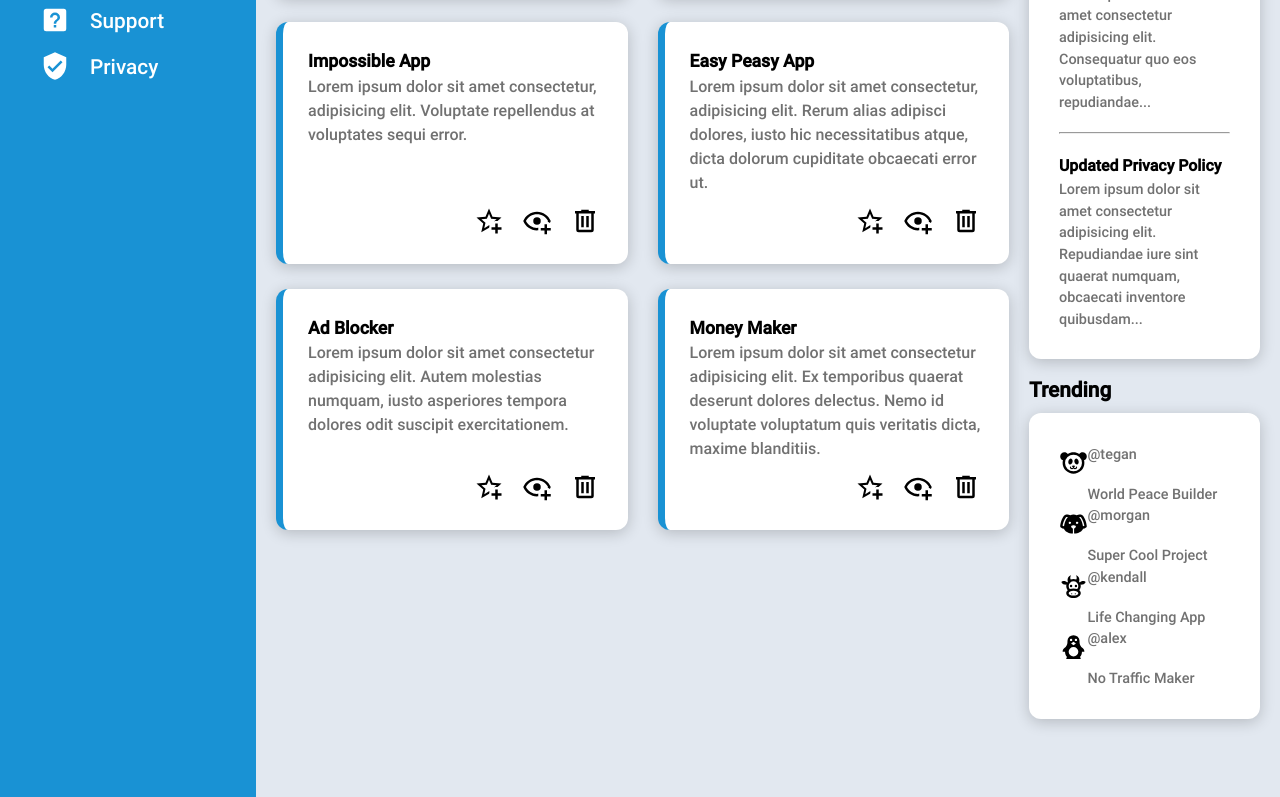
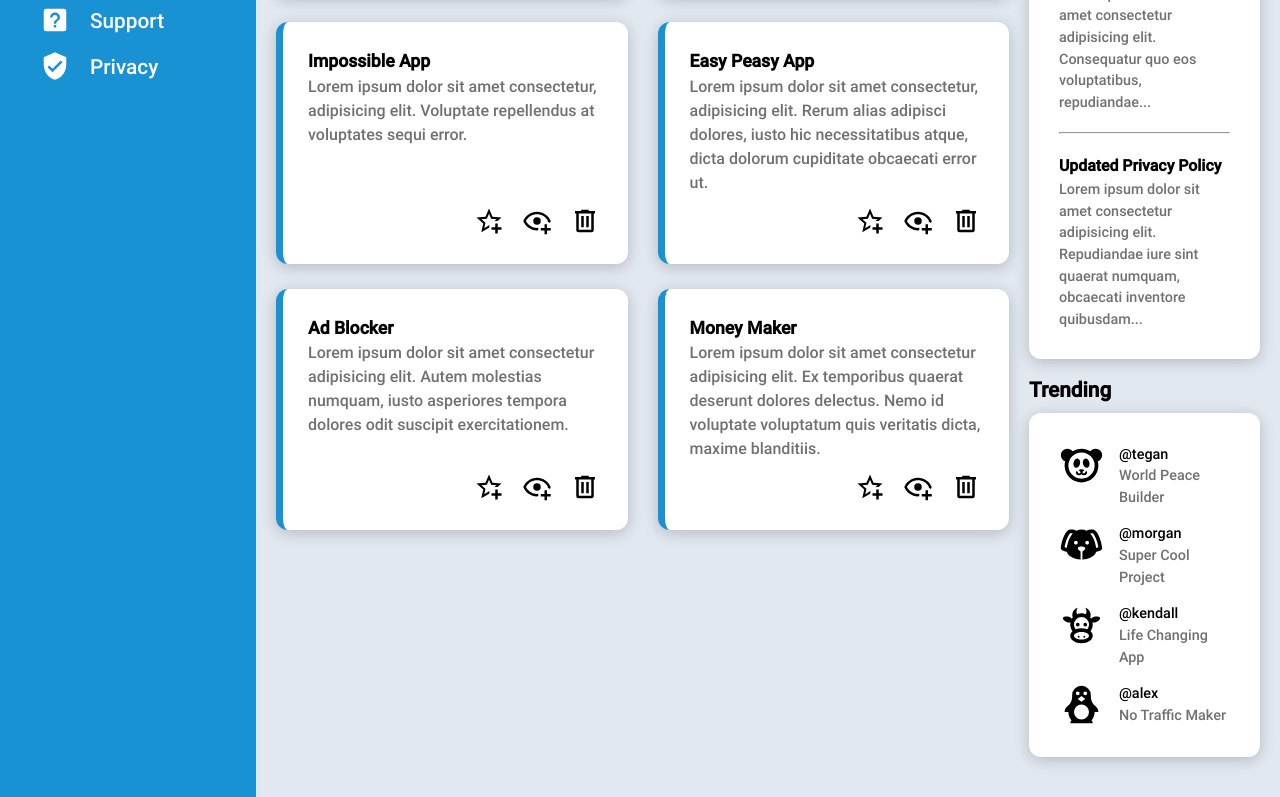
Before and after one commit to jetfuzz/admin-dashboard, a plain HTML site: page index.html in a window 1280 px wide. Shown: the part 469-1266 px from the top of the page. Drawn offline with Linux system fonts and the light colour scheme; files whose address does not match are found by name.

Commit message:
Finish trending section and page layout

```diff
--- a/index.html
+++ b/index.html
@@ -155,23 +155,31 @@
                 <div class="sidebar-card">
                     <div class="trending-account">
                         <img src="panda.svg" alt="Panda Icon" class="trending-icon">
-                        <p>@tegan</p>
-                        <p class="trending-info">World Peace Builder</p>
+                        <div class="trending-info">
+                            <p class="trending-user">@tegan</p>
+                            <p>World Peace Builder</p>
+                        </div>
                     </div>
                     <div class="trending-account">
                         <img src="dog.svg" alt="Dog Icon" class="trending-icon">
-                        <p class="trending-user">@morgan</p>
-                        <p class="trending-info">Super Cool Project</p>
+                        <div class="trending-info">
+                            <p class="trending-user">@morgan</p>
+                            <p>Super Cool Project</p>
+                        </div>
                     </div>
                     <div class="trending-account">
                         <img src="cow.svg" alt="Cow Icon" class="trending-icon">
-                        <p class="trending-user">@kendall</p>
-                        <p class="trending-info">Life Changing App</p>
+                        <div class="trending-info">
+                            <p class="trending-user">@kendall</p>
+                            <p>Life Changing App</p>
+                        </div>
                     </div>
                     <div class="trending-account">
                         <img src="penguin.svg" alt="Penguin Icon" class="trending-icon">
-                        <p class="trending-user">@alex</p>
-                        <p class="trending-info">No Traffic Maker</p>
+                        <div class="trending-info">
+                            <p class="trending-user">@alex</p>
+                            <p>No Traffic Maker</p>
+                        </div>
                     </div>
                 </div>
             </div>
--- a/style.css
+++ b/style.css
@@ -300,23 +300,20 @@ li {
 }
 
 .trending-account {
-  display: grid;
-  grid-template-columns: 1fr 5fr;
+  display: flex;
+}
+
+.trending-account:not(:last-child) {
+  margin-bottom: 15px;
 }
 
 .trending-icon {
-  height: 40px;
-  grid-template-columns: 1 / 2;
-  grid-template-rows: 1 / 3;
-  margin: auto;
+  height: 45px;
+  margin-right: 15px;
 }
 
 .trending-user {
-
-}
-
-.trending-info {
-  grid-column: 2 / 3;
+  color: black;
 }
 
 ul {
```
